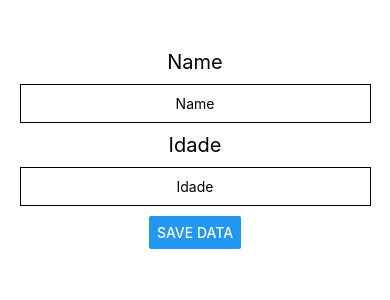
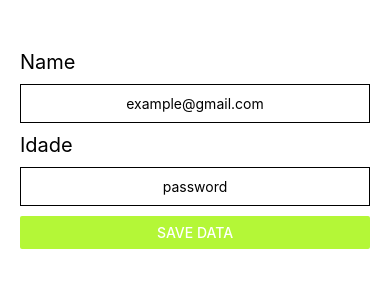
Before and after one commit to zNodx/ReactNative_Firebase, a React Native app: screen / in a window 390 px wide. Shown: the top 300 px of the page. Built offline with nearby package versions, Linux system fonts and the light colour scheme; no server answers; the database is empty.

Commit message:
Register email and password

```diff
--- a/App.js
+++ b/App.js
@@ -3,91 +3,61 @@ import { useState, useEffect } from 'react';
 import firebase from './src/config/firebase';
 import Listagem from './src/Listagem';
 export default function App() {
-    const [name, setName] = useState('');
-    const [idade, setIdade] = useState('');
-    const [loading, setLoading] = useState(true);
-    const [users, setUsers] = useState([]);
-    useEffect(() => {
+    const [email, setEmail] = useState('');
+    const [password, setPassword] = useState('');
 
-      async function setData() {
+    async function createUser() {
+      await firebase.auth().createUserWithEmailAndPassword(email, password).then(
+        ( value ) => {
+          alert('Usuário criado com sucesso '+ value.user.email);
+          setEmail('');
+          setPassword('');
+        }).catch((error) => {
+          if(error.code === 'auth/email-already-in-use') {
+            alert('Email já cadastrado');
+          }else if(error.code === 'auth/invalid-email') {
+            alert('Email inválido');
+          }else if (error.code === 'auth/weak-password') {
+            alert('Senha fraca');
+          }
+        }
+      )
 
-        await firebase.database().ref('/user').on('value', (snapshot) => {
-          setUsers([]);
-          snapshot.forEach((child) => {
-            let data = {
-              id: child.key,
-              name: child.val().name,
-              idade: child.val().idade
-            }
-            setUsers(oldArray => [...oldArray, data].reverse());
-          })
-          setLoading(false);
-        })
-
-      }
-      setData()
-    }, []);
-
-    async function saveData() {
-      if (name === '' || idade === '') {
-        alert('Preencha todos os campos')
-      }else {
-        let user = await firebase.database().ref('user');
-        let key =  user.push().key;
-        await user.child(key).set({
-          name: name,
-          idade: idade,
-        })
-
-        alert('Dados salvos com sucesso')
-        setName('');
-        setIdade('');
-
-      }
     }
-
-    console.log(users);
 
   return (
     <View style={styles.container}>
       <Text style={styles.text}>Name</Text>
       <TextInput style={styles.input}
-        placeholder="Name"
+        placeholder="example@gmail.com"
         underlineColorAndroid={'transparent'}
-        onChangeText={(text) => setName(text)}
-        value={name}
+        onChangeText={(text) => setEmail(text)}
+        value={email}
       />
       <Text style={styles.text}>Idade</Text>
       <TextInput style={styles.input}
-        placeholder="Idade"
+        placeholder="password"
         underlineColorAndroid={'transparent'}
-        onChangeText={(text) => setIdade(text)}
-        value={idade}
+        onChangeText={(text) => setPassword(text)}
+        value={password}
       />
       <Button
         title="Save Data"
-        onPress={saveData}
         style={styles.button}
+        color="#b4f737"
+        onPress={createUser}
       />
-    {loading ?
-    <ActivityIndicator size="large" color="#0000ff" />
-     :
-     <FlatList
-        keyExtractor={(item) => item.id}
-        data={users}
-        renderItem = {({item}) => ( <Listagem data={item} />)}
-      />
-      }
     </View>
   );
 }
 
 const styles = StyleSheet.create({
   container: {
+    display: 'flex',
     paddingTop: 50,
+    padding: 20,
     flex: 1,
     backgroundColor: '#fff',
-    alignItems: 'center',
   },
   text: {
     fontSize: 20,
@@ -97,12 +67,12 @@ const styles = StyleSheet.create({
     textAlign: 'center',
     borderWidth: 1,
     borderColor: '#000',
-    width: '90%',
+    width: '100%',
     padding: 10,
     marginBottom: 10,
   },
   button: {
-    width: '90%',
+    width: '40%',
     padding: 10,
     marginTop: 10,
   }
```
